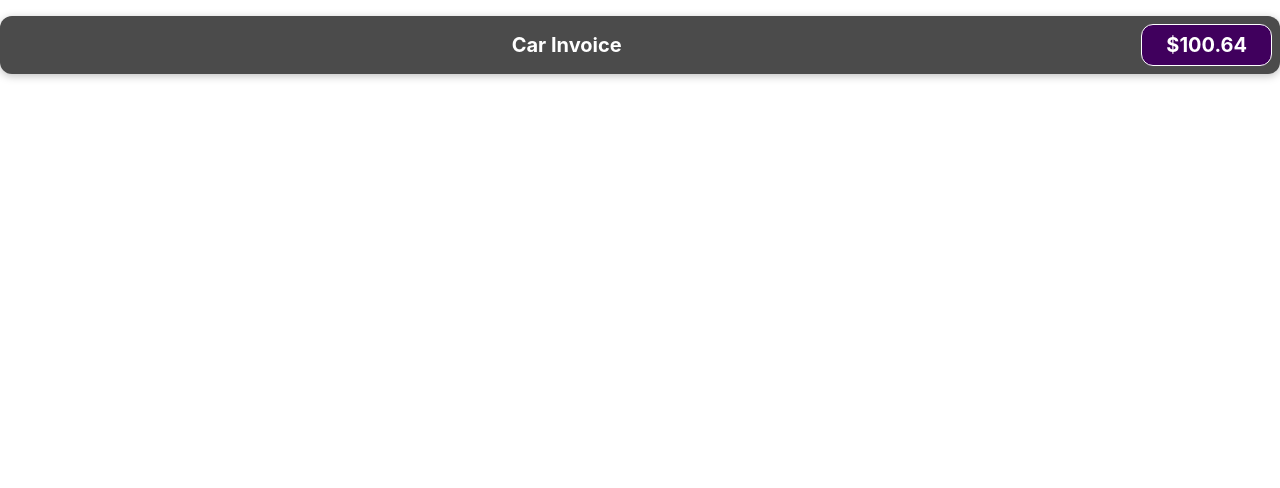
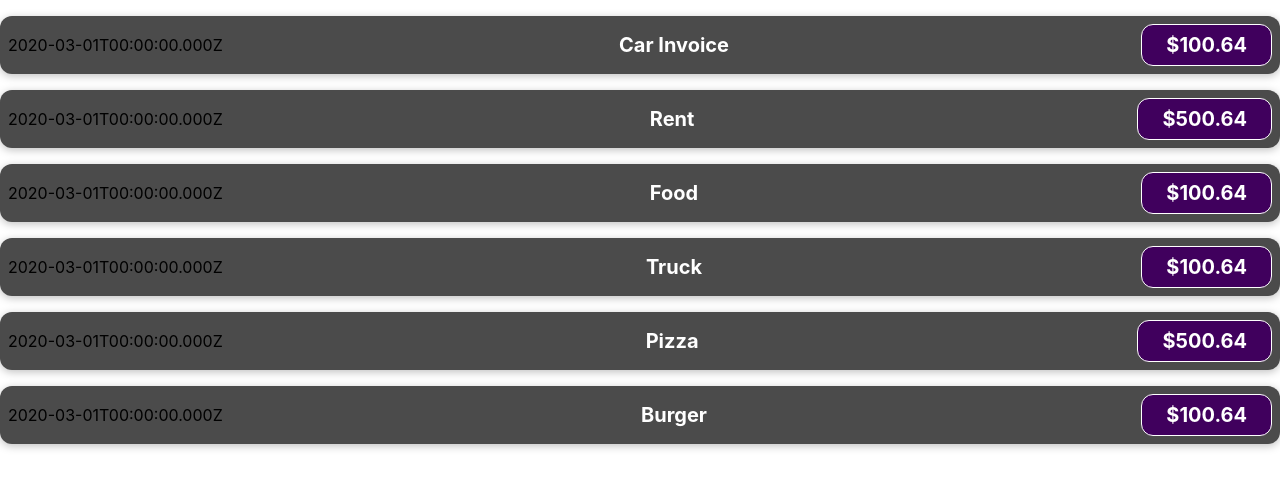
Before and after one commit to sajibAdhi/react-complete-guide, a React (Create React App) app: page / in a window 1280 px wide. Shown: the top 488 px of the page. Built offline with nearby package versions, Linux system fonts and the light colour scheme.

Commit message:
37. Passing Data via "props"

```diff
--- a/src/App.js
+++ b/src/App.js
@@ -3,6 +3,15 @@ import './App.css';
 import ExpenseItem from './components/ExpenseItem';
 
 function App() {
+  const expenses = [
+    { id: 'e0', title: 'Car Invoice', amount: 100.64, date: new Date(2020, 2, 1) },
+    { id: 'e1', title: 'Rent', amount: 500.64, date: new Date(2020, 2, 1) },
+    { id: 'e2', title: 'Food', amount: 100.64, date: new Date(2020, 2, 1) },
+    { id: 'e3', title: 'Truck', amount: 100.64, date: new Date(2020, 2, 1) },
+    { id: 'e4', title: 'Pizza', amount: 500.64, date: new Date(2020, 2, 1) },
+    { id: 'e5', title: 'Burger', amount: 100.64, date: new Date(2020, 2, 1) },
+  ];
+
   return (
     <div className="App">
       {/* <header className="App-header">
@@ -20,7 +29,9 @@ function App() {
         </a>
       </header> */}
 
-      <ExpenseItem></ExpenseItem>
+      {expenses.map(expence =>
+        <ExpenseItem date={expence.date} title={expence.title} amount={expence.amount}></ExpenseItem>
+      )}
 
     </div>
 
--- a/src/components/ExpenseItem.js
+++ b/src/components/ExpenseItem.js
@@ -1,16 +1,16 @@
 import './ExpenseItem.css';
 
-function ExpenseItem() {
-    const expenceDate = new Date(2020, 2, 1);
-    const expenceTitle = 'Car Invoice';
-    const expenceAmount = 100.64;
+function ExpenseItem(props) {
+    // const expenceDate = new Date(2020, 2, 1);
+    // const expenceTitle = 'Car Invoice';
+    // const expenceAmount = 100.64;
 
     return (
         <div className='expense-item'>
-            <div>{expenceDate.toISOString}</div>
+            <div>{props.date.toISOString()}</div>
             <div className='expense-item__description'>
-                <h2>{expenceTitle}</h2>
-                <div className='expense-item__price'>${expenceAmount}</div>
+                <h2>{props.title}</h2>
+                <div className='expense-item__price'>${props.amount}</div>
             </div>
         </div>
     );
```
